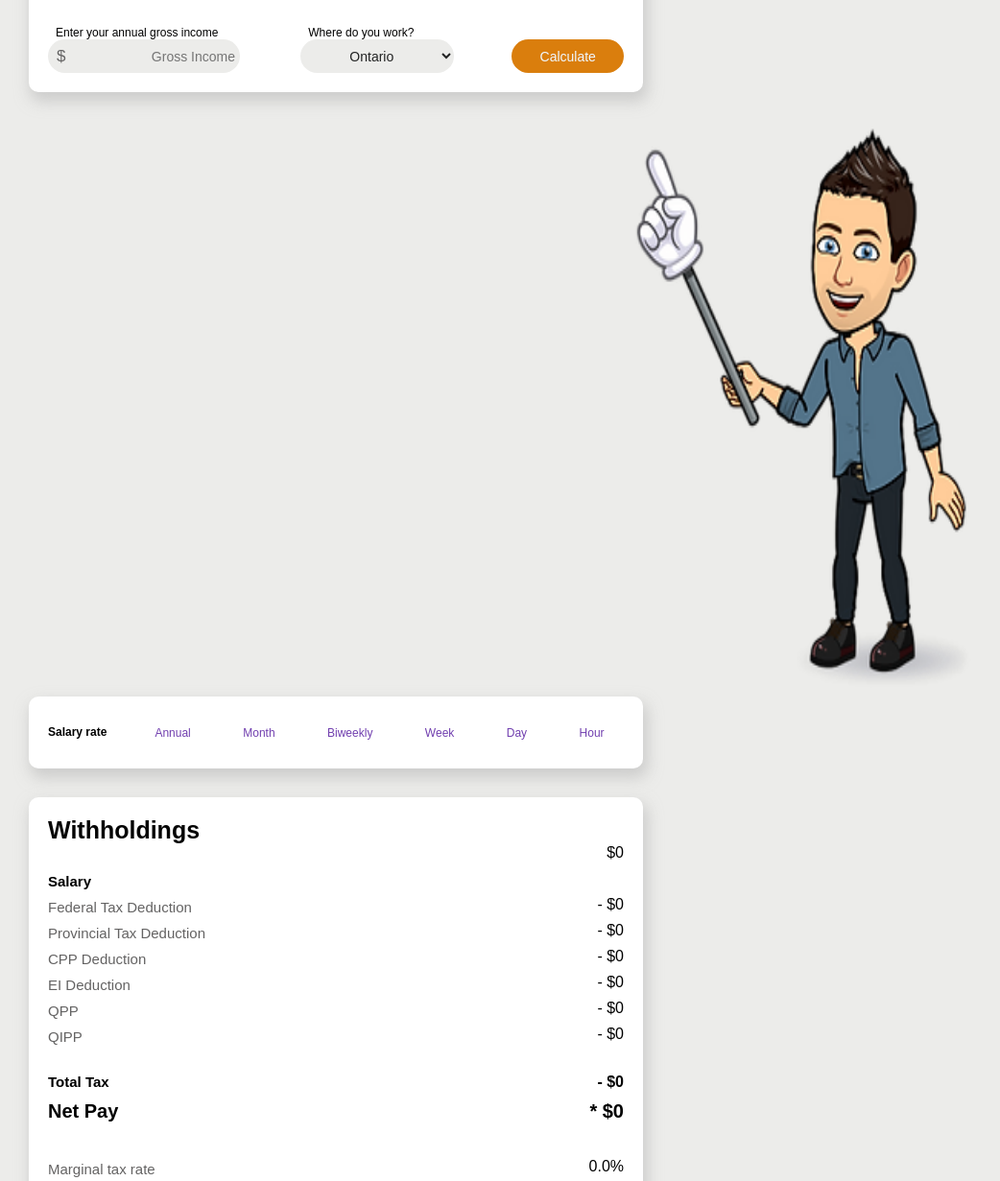
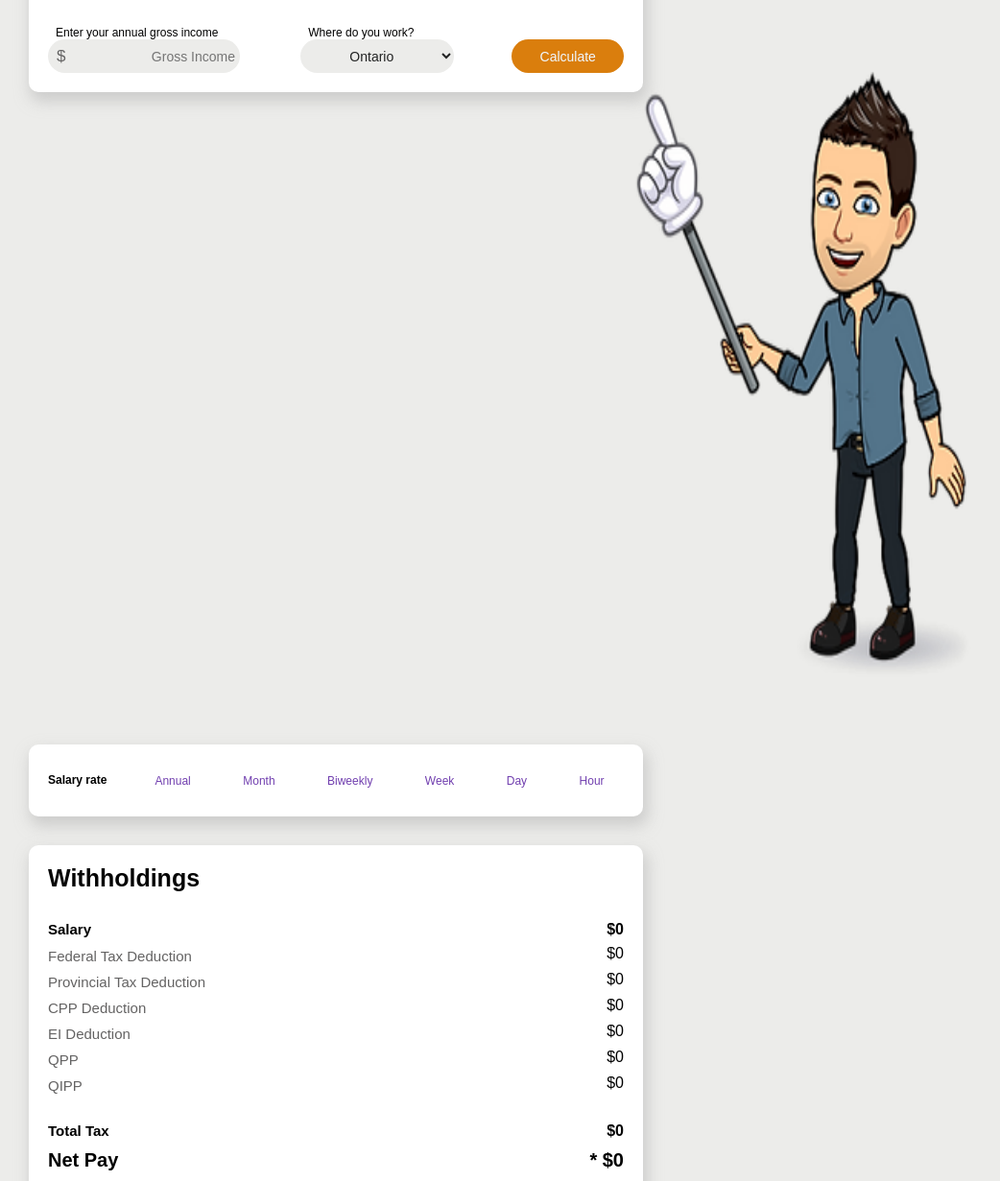
Before and after one commit to RinaLvov/rinalvov.github.io, a plain HTML site: page docs/index.html in a window 1280 px wide. Shown: the part 188-1419 px from the top of the page at 96% size, without its empty margins (0-1042 px from the left). Drawn offline with Linux system fonts and the light colour scheme.

Commit message:
detail changes

```diff
--- a/docs/css/taxCalculatorIndex.css
+++ b/docs/css/taxCalculatorIndex.css
@@ -26,8 +26,10 @@ nav {
 .pointer {
     float: right;
     margin-right: 200px;
-    height: 600px;
+    height: 650px;
     width: 480px;
+    position: relative;
+    bottom: 60px;
 }
 
 h2{
@@ -42,7 +44,6 @@ h2{
     box-shadow: 3px 8px 15px 2px rgba(178, 178, 178, 0.533);
     padding: 20px;
     margin: 30px;
-    /* margin-left: 50px; */
     margin-top: 50px;
     width: 600px;
 }
--- a/docs/css/withholdingsChart.css
+++ b/docs/css/withholdingsChart.css
@@ -17,7 +17,7 @@
     color: black;
 }
 
-#salaryValue {
+#grossIncome {
     margin-top: 30px;
     font-weight: bold;
     color: black;
--- a/docs/index.html
+++ b/docs/index.html
@@ -69,31 +69,31 @@
             </div>
             <div class="federalDeduction">
                 <h3>Federal Tax Deduction</h3>
-                <p id="federalTax">- $0</p>
+                <p id="federalTax">$0</p>
             </div>
             <div class="provincialDeduction">
                 <h3>Provincial Tax Deduction</h3>
-                <p id="provincialTax" >- $0</p>
+                <p id="provincialTax">$0</p>
             </div>
             <div class="cpp">
                 <h3>CPP Deduction</h3>
-                <p id="cppTax">- $0</p>
+                <p id="cppTax">$0</p>
             </div>
             <div class="ei">
                 <h3>EI Deduction</h3>
-                <p id="eiTax">- $0</p>
+                <p id="eiTax"> $0</p>
             </div>
             <div class="qpp">
                 <h3>QPP</h3>
-                <p id="quebecPension">- $0</p>
+                <p id="quebecPension">$0</p>
             </div>
             <div class="qpip">
                 <h3>QIPP</h3>
-                <p id="quebecInsurance">- $0</p>
+                <p id="quebecInsurance">$0</p>
             </div>
             <div class="totalTax">
                 <h3 id="totalTaxHeader">Total Tax</h3>
-                <p id="totalTax">- $0</p>
+                <p id="totalTax">$0</p>
             </div>
             <div class="netPay">
                 <h3 id="netPayHeader">Net Pay</h3>
--- a/docs/javascript/provincialCalc.js
+++ b/docs/javascript/provincialCalc.js
@@ -5,22 +5,16 @@ const calculateTaxForOntario = (grossIncome) => {
     if (grossIncome <= 45142) {
         // console.log ('if:', grossIncome <= 45142)
         provincialTaxDeductable =  (grossIncome * 0.0505);
-        // created a variable called provincialTaxDeductable to store the value tax for this tax bracket
         // console.log('provincialTaxDeductable:', grossIncome * 0.0505)
     };
     // console.log("calculateTaxForOntario:", grossIncome)
     if (45142 > grossIncome <= 90287) {
-        let bracket1 = 45142 * 0.0505
-        let bracket2 = (grossIncome - 45142)
-        provincialTaxDeductable = (bracket2 * 0.0915) + bracket1;
+        provincialTaxDeductable = (grossIncome * 0.0915);
 
         // console.log ('provincialTaxDeductable:', grossIncome * 0.0915)
     }
     if (90287 > grossIncome <= 150000) {
-        let bracket1 = 45142 * 0.0505
-        let bracket2 = (grossIncome - 45142) * 0.0915
-        let bracket3 = (grossIncome - bracket2)
-        provincialTaxDeductable = (bracket3 * 0.1116) + bracket2 + bracket1;
+        provincialTaxDeductable = (grossIncome * 0.1116);
         // console.log ('provincialTaxDeductable:', grossIncome * 0.1116)
     }
     if (150000 > grossIncome <= 220000) {
@@ -39,7 +33,6 @@ const calculateTaxForManitoba = (grossIncome) => {
     if (grossIncome <= 34431) {
         // console.log ('if:', grossIncome <= 45142)
         provincialTaxDeductable = Math.ceil(grossIncome * 0.108);
-        // created a variable called ptd to store the value tax for this tax bracket
         // console.log('provincialTaxDeductable:', grossIncome * 0.108)
     };
     // console.log("calculateTaxForBC:", grossIncome)
--- a/docs/javascript/quebecCalc.js
+++ b/docs/javascript/quebecCalc.js
@@ -5,7 +5,6 @@ const calculateTaxForQuebec = (grossIncome) => {
     if (grossIncome <= 42184) {
         // console.log ('if:', grossIncome <= 45142)
         quebecTaxDeductable =  (grossIncome * 0.0506);
-        // created a variable called ptd to store the value tax for this tax bracket
         // console.log('quebecTaxDeductable:', grossIncome * 0.0506)
     };
     // console.log("calculateTaxForBC:", grossIncome)
--- a/docs/javascript/taxCalculatorIndex.js
+++ b/docs/javascript/taxCalculatorIndex.js
@@ -47,54 +47,6 @@ export const calculateTax = (grossIncome, province) => {
     }
     // console.log ('calculateTax:', grossIncome, province )
 
-    // const provincialTax = provincialCalc(province, grossIncome)
-    // const federalTax = calculateFederalTax(grossIncome);
-    // // console.log("federalTax: ", federalTax)
-    // const cppTax = calculateCPPTax (grossIncome);
-    // // console.log("cppTax: ", cppTax)
-    // const eiTax = calculateEITax(grossIncome);
-    // // console.log("eiTax: ", eiTax)
-    // const totalTax = calculateTotalTax(federalTax, provincialTax, cppTax, eiTax);
-    // // console.log ('totalTax:', totalTax)
-    // const netPay = calculateNetPay(grossIncome,totalTax);
-    // const marginalRate = calculateMarginalTax (grossIncome);
-    // const averageRate = calculateAverageTax (totalTax, grossIncome);
-
-    // const quebecEI = calculateEIQuebec (grossIncome);
-    // const quebecPension = calculateQPP (grossIncome);
-    // const quebecInsurance = calculateQPIP (grossIncome);
-    // const quebecTax = calculateQuebcTotalTax (federalTax, provincialTax,
-    //     quebecEI, quebecPension, quebecInsurance)
-    // const quebecNetPay =  calculateQuebecNetPay (grossIncome, totalTax)
-    // const quebecAverageRate = calculateAverageTaxQuebec (totalTax, grossIncome)
-
-    // const eiTaxForUI = province == 'Quebec' ? quebecEI : eiTax;
-
-    // const qpipForUI = province == 'Quebec' ? quebecInsurance : 0
-
-    // const qppForUI = province == 'Quebec' ? quebecPension : 0
-
-    // const totalTaxForUI = province == 'Quebec' ? quebecTax : totalTax;
-
-    // const netPayForUI = province == 'Quebec' ? quebecNetPay : netPay;
-
-    // const averageRateForUI = province == 'Quebec' ? quebecAverageRate : averageRate;
-
-    // const initialUiParams = {
-    //     eiTax,
-    //     totalTax,
-    //     netPay,
-    //     averageRate,
-    //     quebecPension: 0,
-    //     quebecInsurance: 0,
-    //     grossIncome: grossIncome,
-    //     federalTax,
-    //     provincialTax,
-    //     cppTax,
-    //     marginalRate
-    // //created an object that holds the keys and values of our calculations
-    // };
-
    const deductableParams = {
     eiTax: initialUiParams.eiTax,
     totalTax: initialUiParams.totalTax,
@@ -113,10 +65,8 @@ export const calculateTax = (grossIncome, province) => {
 
 
     // console.log ('globalFormParams:', globalFormParams)
-    // globalFormParams = initialUiParams
 
     updateDOM(initialUiParams);
-    //passing through our object as a single parameter
 }
 
 
@@ -168,10 +118,11 @@ export const timeFrame = (payPeriod) => {
 
 const updateDOM = (uiParams) => {
     Object.keys(uiParams).forEach(key => {
-        if (key === "marginalRate" || key === "averageRate"){
+        if (key === "marginalRate" || key === "averageRate") {
             document.getElementById(key).textContent = `${Math.round(uiParams[key])}%`
             // console.log ("rates:", document.getElementById(key).textContent )
-
+        } else if (key === "grossIncome" || key === "netPay"){
+            document.getElementById(key).textContent = `$${Math.round(uiParams[key])}`
         }
         else {
             document.getElementById(key).textContent = `- $${Math.round(uiParams[key])}`
```
Also changed, not shown: docs/javascript/calculations.js (+0 -15 lines).
